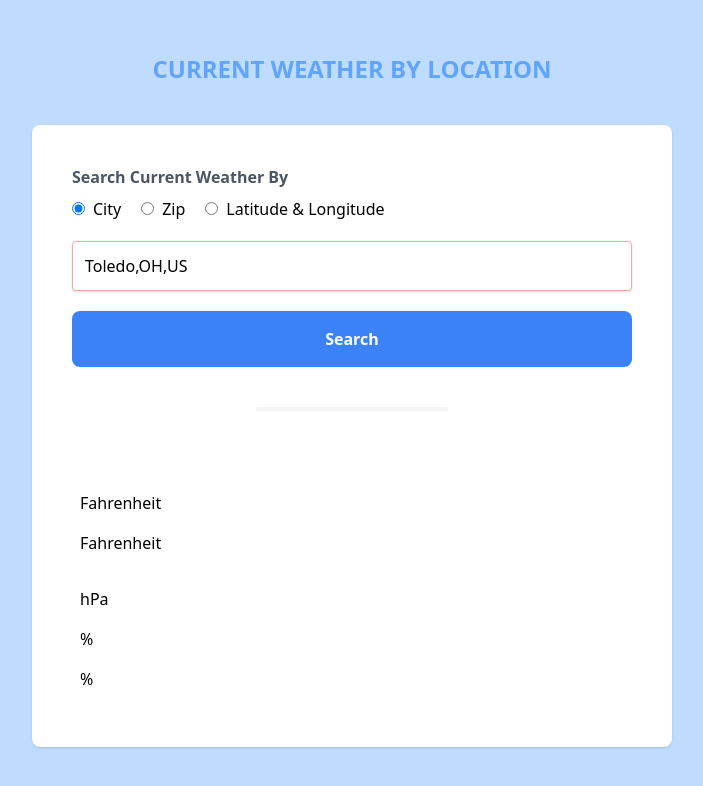
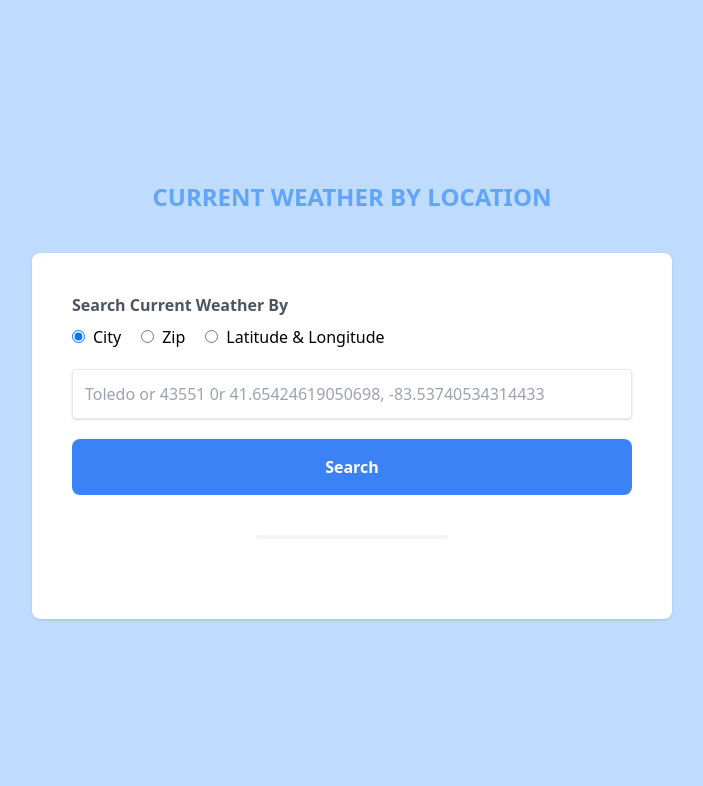
Before and after one commit to eaitbrahim/copeland-current-weather, a React (Create React App) app in the folder current-weather-client/: page / in a window 1280 px wide. Shown: the top 786 px of the page, without its empty margins (288-991 px from the left). Built offline with nearby package versions, Linux system fonts and the light colour scheme.

Commit message:
Refactor weather search form & its state

```diff
--- a/current-weather-client/src/components/App.js
+++ b/current-weather-client/src/components/App.js
@@ -9,39 +9,41 @@ function App() {
   const [ isLoading, setIsLoading ] = useState(false);
   const [ error, setError ] = useState('');
   const [ searchOption, setSearchOption ] = useState('City');
-  const [ city, setCity ] = useState('Toledo,OH,US');
-  const [ zip, setZip ] = useState('43551');
-  const [ lat, setLat ] = useState(41.65424619050698);
-  const [ lon, setLon ] = useState(-83.53740534314433);
+  const [ location, setLocation ] = useState('');
 
   const apiUrl = 'http://localhost:5277/api/v1/';
 
   const onSubmit = (event) => {
     event.preventDefault();
     let endPoint;
+
     switch(searchOption){
       case 'City':
-        endPoint = `currentWeatherByCity/${city}`;
+        endPoint = `currentWeatherByCity/${location}`;
         break;
       case 'Zip':
-        endPoint = `currentWeatherByZip/${zip}`;
+        endPoint = `currentWeatherByZip/${location}`;
         break;
       case 'Coord':
       default:
-        endPoint = `currentWeatherByCoord/${lat}/${lon}`;
+        endPoint = `currentWeatherByCoord/${location.split(',')[0].trim()}/${location.split(',')[1].trim()}`;
     }
 
+    setError('');
     setIsLoading(true);
     axios.get(apiUrl + endPoint)
           .then(res => {
             setIsLoading(false);
             setWeather(res.data);
-            setError('');
           })
           .catch(err => {
             setIsLoading(false);
-            setError('');
+            setError(`Failed to fetch current weather for the given location: ${location} & the error message is ${err.message}`);
             setWeather({});
+          })
+          .finally(() => {
+            setLocation('');
+            setSearchOption('City');
           });
   }
   return (
@@ -52,7 +54,6 @@ function App() {
         </h2>
 
         <div className="bg-white p-10 rounded-lg shadow md:w-3/4 mx-auto lg:w-1/2">
-
           <form onSubmit={onSubmit}>
               <label className="block mb-2 font-bold text-gray-600">Search Current Weather By</label>
 
@@ -73,34 +74,15 @@ function App() {
                 </span>
               </div>
 
-              { searchOption === 'City'  && (
-                  <div className="mb-5">
-                    <input className="border border-red-300 shadow p-3 w-full rounded mb-" value={city} onChange={(e) => setCity(e.target.value)} />
-                  </div>
-                )}
 
-                { searchOption === 'Zip'  && (
-                  <div className="mb-5">
-                    <input className="border border-red-300 shadow p-3 w-full rounded mb-"  value={zip} onChange={(e) => setZip(e.target.value)} />
-                  </div>
-                )}
+              <div className="mb-5">
+                <input className="border border-black-300 shadow p-3 w-full rounded" placeholder="Toledo or 43551 0r 41.65424619050698, -83.53740534314433" value={location} onChange={(e) => setLocation(e.target.value)} />
+              </div>
 
-                { searchOption === 'Coord'  &&
-                  (
-                    <div className="mb-5">
-                      <span>
-                        <input className="border border-red-300 shadow p-3 w-full rounded mb-"
-                          value={lat} onChange={(e) => setLat(Number(e.target.value))} />
-                        <input className="border border-red-300 shadow p-3 w-full rounded mb-"
-                          value={lon} onChange={(e) => setLon(Number(e.target.value))} />
-                      </span>
-                    </div>
-                  )}
-
-                <button type="submit" className={classNames("block w-full bg-blue-500 text-white font-bold p-4 rounded-lg", { "opaticty:80": isLoading})}
-                  disabled={isLoading}>
-                    { isLoading ? <GoSync className="animate-spin"/> : 'Search' }
-                  </button>
+              <button type="submit" className={classNames("block w-full bg-blue-500 text-white font-bold p-4 rounded-lg", { "opaticty:80": isLoading})}
+                disabled={isLoading | location === ''}>
+                  { isLoading ? <GoSync className="animate-spin"/> : 'Search' }
+              </button>
           </form>
 
           <hr className="w-48 h-1 mx-auto my-4 bg-gray-100 border-0 rounded md:my-10 dark:bg-gray-700">
--- a/current-weather-client/src/components/CurrentWeather.js
+++ b/current-weather-client/src/components/CurrentWeather.js
@@ -6,44 +6,54 @@ function CurrentWeather({ isLoading, error, weather}){
   }
 
   if(error){
-    return <div>Error fetching current weather...</div>;
+    return <div className="text-sm text-red-400 mt-2">{error}...</div>;
   }
 
-  return (
+  if(JSON.stringify(weather) !== '{}'){
+    return (
     <div className="mb-2 boarder rounded">
-      <div className="flex p-2 justify-between items-center cursor-pointer">
+      <div className="bg-blue-100 text-blue-800 text-xs font-medium mr-2 mt-3 px-2.5 py-0.5 rounded dark:bg-gray-700 dark:text-blue-400 border border-blue-400">
+        <label className="font-bold mr-2">Date & Time:</label>
         { weather.timeDataCalculation}
       </div>
 
-      <div className="flex p-2 justify-between items-center cursor-pointer">
+      <div className="bg-blue-100 text-blue-800 text-xs font-medium mr-2 mt-3 px-2.5 py-0.5 rounded dark:bg-gray-700 dark:text-blue-400 border border-blue-400">
+        <label className="font-bold mr-2">City:</label>
         { weather.name}
       </div>
 
-      <div className="flex p-2 justify-between items-center cursor-pointer">
+      <div className="bg-blue-100 text-blue-800 text-xs font-medium mr-2 mt-3 px-2.5 py-0.5 rounded dark:bg-gray-700 dark:text-blue-400 border border-blue-400">
+        <label className="font-bold mr-2">Temperature:</label>
         { weather.temp} Fahrenheit
       </div>
 
-      <div className="flex p-2 justify-between items-center cursor-pointer">
+      <div className="bg-blue-100 text-blue-800 text-xs font-medium mr-2 mt-3 px-2.5 py-0.5 rounded dark:bg-gray-700 dark:text-blue-400 border border-blue-400">
+        <label className="font-bold mr-2">Feels like:</label>
         { weather.feelsLike} Fahrenheit
       </div>
 
-      <div className="flex p-2 justify-between items-center cursor-pointer">
+      <div className="bg-blue-100 text-blue-800 text-xs font-medium mr-2 mt-3 px-2.5 py-0.5 rounded dark:bg-gray-700 dark:text-blue-400 border border-blue-400">
+        <label className="font-bold mr-2">Description:</label>
         { weather.description}
       </div>
 
-      <div className="flex p-2 justify-between items-center cursor-pointer">
+      <div className="bg-blue-100 text-blue-800 text-xs font-medium mr-2 mt-3 px-2.5 py-0.5 rounded dark:bg-gray-700 dark:text-blue-400 border border-blue-400">
+        <label className="font-bold mr-2">Pressure:</label>
         { weather.pressure} hPa
       </div>
 
-      <div className="flex p-2 justify-between items-center cursor-pointer">
+      <div className="bg-blue-100 text-blue-800 text-xs font-medium mr-2 mt-3 px-2.5 py-0.5 rounded dark:bg-gray-700 dark:text-blue-400 border border-blue-400">
+        <label className="font-bold mr-2">Humidity:</label>
         { weather.humidity} %
       </div>
 
-      <div className="flex p-2 justify-between items-center cursor-pointer">
+      <div className="bg-blue-100 text-blue-800 text-xs font-medium mr-2 mt-3 px-2.5 py-0.5 rounded dark:bg-gray-700 dark:text-blue-400 border border-blue-400">
+        <label className="font-bold mr-2">Win Speed:</label>
         { weather.windSpeed} %
       </div>
     </div>
     );
+  }
 }
 
 export default CurrentWeather;
```
